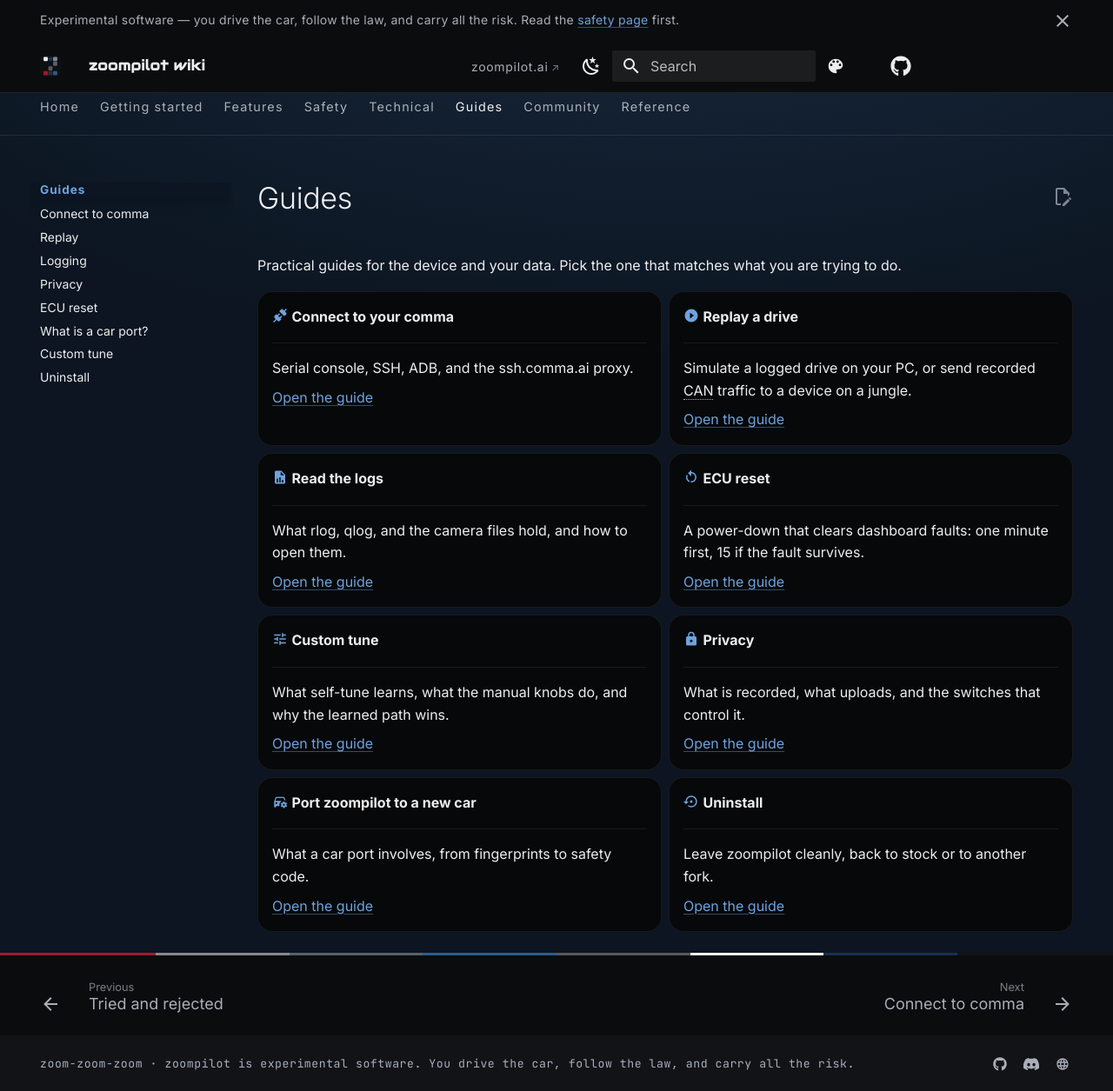
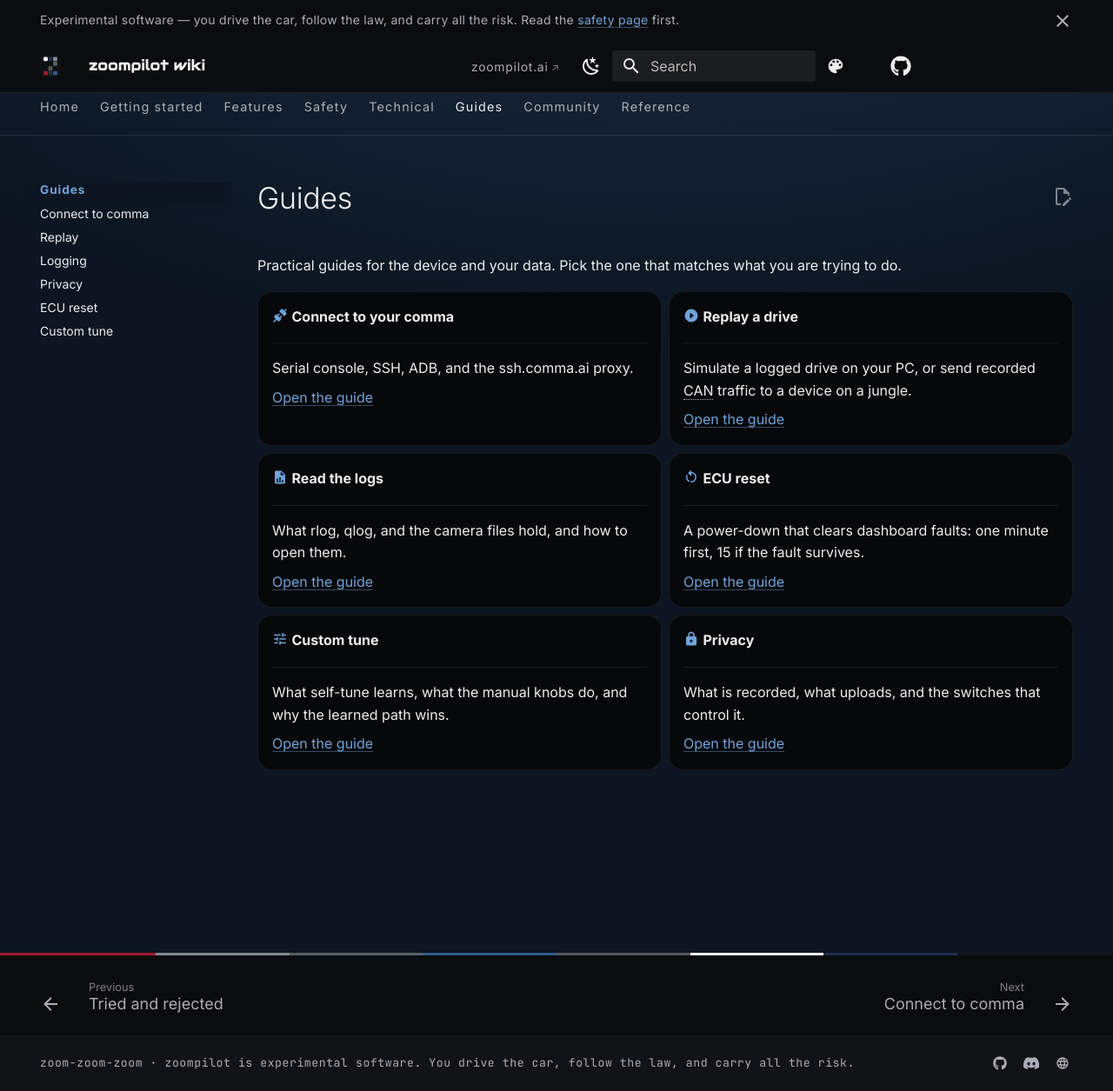
Before and after one commit to mzdnick/zoompilot-wiki, an MkDocs documentation site: the page built from docs/how-to/index.md, in a window 1280 px wide and 1255 px high. Shown: the whole window at 87% size. Built offline with MkDocs 1.6.1 and Material for MkDocs 9.7.7, drawn with Linux system fonts in a browser that asks for light colours; comment, search, counter and statistics services are not loaded.

Commit message:
Guides: remove car-port and uninstall guides
car-port was a verbatim copy of comma's guide; the redirect sends the
old URL there and the Contribute page links it for new-car work.
uninstall overlapped Install, the FAQ, and the ECU reset page; the
comparison page now says how to leave zoompilot and links Install.
Its old URL redirects to Install.

```diff
--- a/docs/how-to/index.md
+++ b/docs/how-to/index.md
@@ -62,20 +62,4 @@
 
     [Open the guide](privacy.md)
 
-- :material-car-cog: __Port zoompilot to a new car__
-
-    ---
-
-    What a car port involves, from fingerprints to safety code.
-
-    [Open the guide](car-port.md)
-
-- :material-backup-restore: __Uninstall__
-
-    ---
-
-    Leave zoompilot cleanly, back to stock or to another fork.
-
-    [Open the guide](uninstall.md)
-
 </div>
--- a/mkdocs.yml
+++ b/mkdocs.yml
@@ -174,9 +174,7 @@
       - how-to/logs.md
       - how-to/privacy.md
       - how-to/ecu-reset.md
-      - how-to/car-port.md
       - how-to/custom-tune.md
-      - how-to/uninstall.md
   - Community:
       - community/contribute.md
       - community/feedback.md
```
Also changed, not shown: docs/community/contribute.md (+4 -0 lines), docs/getting-started/comparison.md (+3 -1 lines), docs/how-to/car-port.md (deleted, +0 -57 lines), docs/how-to/uninstall.md (deleted, +0 -35 lines), 1 other file.
